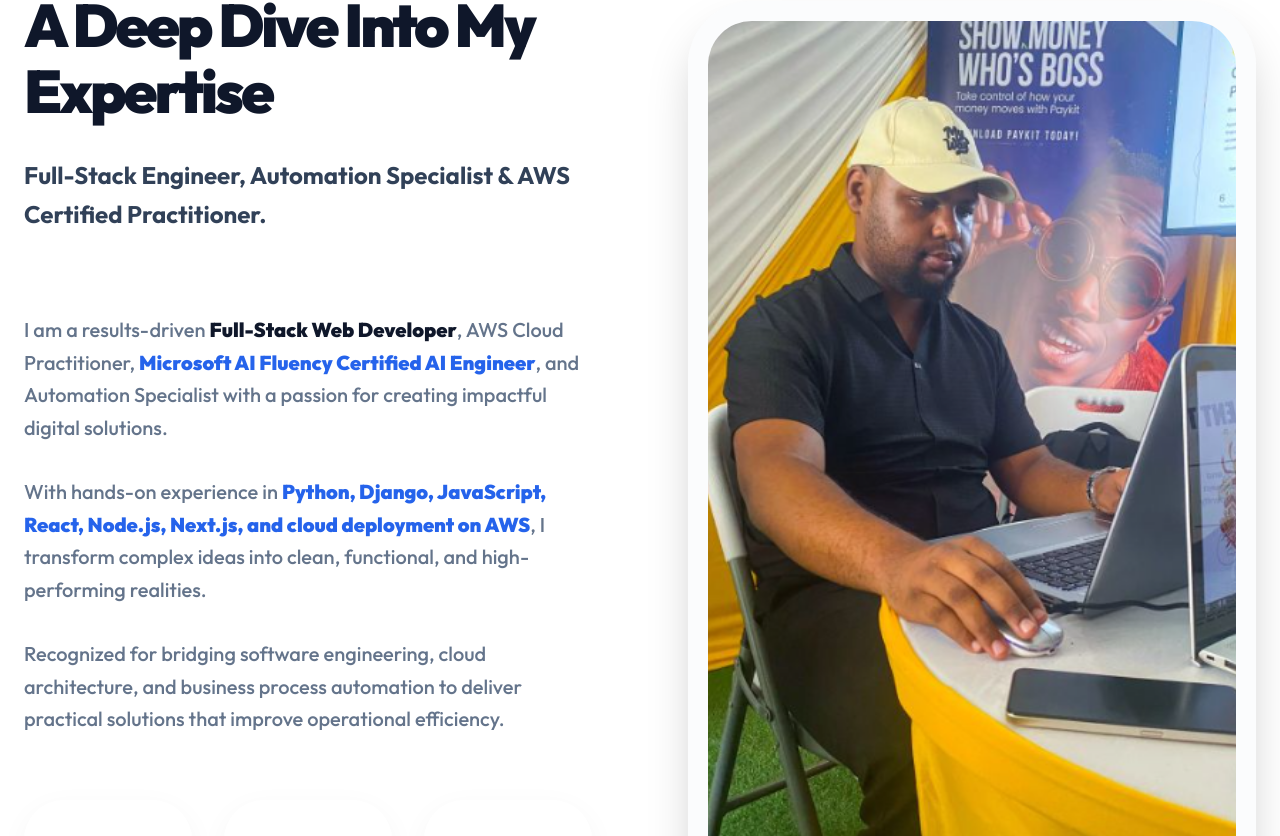
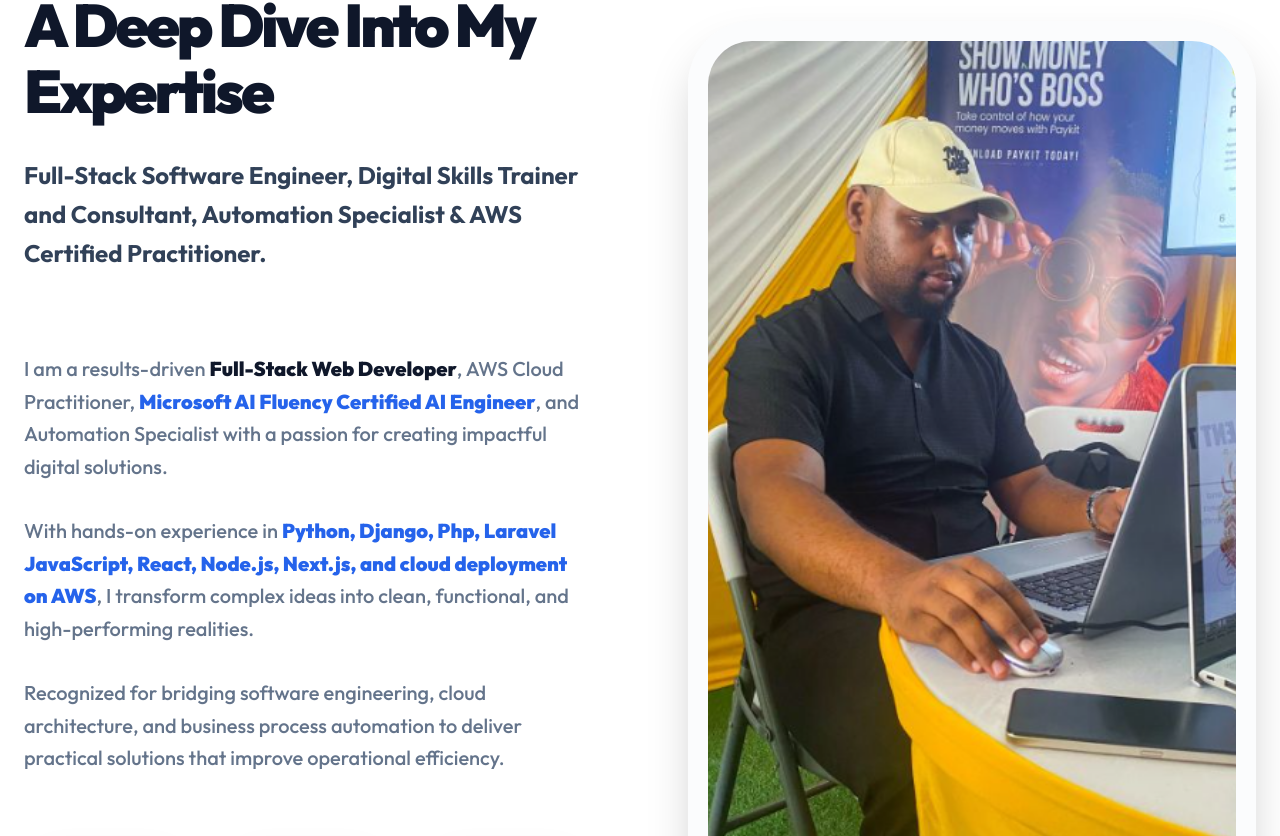
Before and after one commit to DenzelGitonga007/denzelgitongaportfolio, a Next.js app: page /denzelgitongaportfolio/ in a window 1280 px wide. Shown: the part 1404-2240 px from the top of the page. Built offline with nearby package versions, Linux system fonts and the light colour scheme.

Commit message:
added php as skill

```diff
--- a/src/components/About.tsx
+++ b/src/components/About.tsx
@@ -18,7 +18,7 @@ const About = () => {
           >
             <SectionHeader
               title="A Deep Dive Into My Expertise"
-              subtitle="Full-Stack Engineer, Automation Specialist & AWS Certified Practitioner."
+              subtitle="Full-Stack Software Engineer, Digital Skills Trainer and Consultant, Automation Specialist & AWS Certified Practitioner."
               align="left"
             />
 
@@ -27,7 +27,7 @@ const About = () => {
               I am a results-driven <span className="text-foreground font-black">Full-Stack Web Developer</span>, AWS Cloud Practitioner, <span className="text-primary font-black">Microsoft AI Fluency Certified AI Engineer</span>, and Automation Specialist with a passion for creating impactful digital solutions.
               </p>
               <p>
-                With hands-on experience in <strong className="text-primary font-black">Python, Django, JavaScript, React, Node.js, Next.js, and cloud deployment on AWS</strong>,
+                With hands-on experience in <strong className="text-primary font-black">Python, Django, Php, Laravel JavaScript, React, Node.js, Next.js, and cloud deployment on AWS</strong>,
                 I transform complex ideas into clean, functional, and high-performing realities.
               </p>
               <p>
--- a/src/components/Experience.tsx
+++ b/src/components/Experience.tsx
@@ -25,7 +25,7 @@ const experiences = [
     location: "Remote/Nairobi",
     description: "Contributed to smart parking management and digital wallet infrastructure.",
     achievements: [
-      "Worked on Ayuuto Parking architecture (Laravel + React + Inertia.js).",
+      "Worked on Ayuuto Parking architecture (Php, Laravel + React + Inertia.js).",
       "Engineered Ayuuto Pay wallet infrastructure supporting internal ecosystem payments.",
       "Integrated mobile money APIs and webhook-based payment confirmations.",
     ],
--- a/src/components/Portfolio.tsx
+++ b/src/components/Portfolio.tsx
@@ -22,7 +22,7 @@ const projects = [
     category: "Fullstack",
     image: "/denzelgitongaportfolio/assets/img/portfolio/ayuuto_parking_1.png",
     description: "Smart parking management platform with automated digital parking operations and payment processing.",
-    tags: ["Laravel", "React", "TypeScript", "MySQL"],
+    tags: ["Php", "Laravel", "React", "TypeScript", "MySQL"],
     link: "https://parking.ayuutto.com",
     github: "https://github.com/DenzelGitonga007",
   },
@@ -58,7 +58,7 @@ const projects = [
     category: "Business",
     image: "/denzelgitongaportfolio/assets/img/portfolio/point_of_sale_admin_2.png",
     description: "Business operations platform for managing product orders, stock, and operational workflows.",
-    tags: ["Python", "Django", "Kotlin Integration"],
+    tags: ["Python", "Sage DB", "Django", "Kotlin & Jetpack Compose Integration"],
     link: "#",
     github: "https://github.com/DenzelGitonga007",
   },
@@ -67,7 +67,7 @@ const projects = [
     category: "Fintech",
     image: "/denzelgitongaportfolio/assets/img/portfolio/ayuuto_pay.png",
     description: "Digital wallet infrastructure powering financial transactions with mobile money API integrations.",
-    tags: ["Laravel", "Webhooks", "API Integration"],
+    tags: ["Php", "Laravel", "Webhooks", "API Integration"],
     link: "https://pay.ayuutto.com",
     github: "https://github.com/DenzelGitonga007",
   },
```
